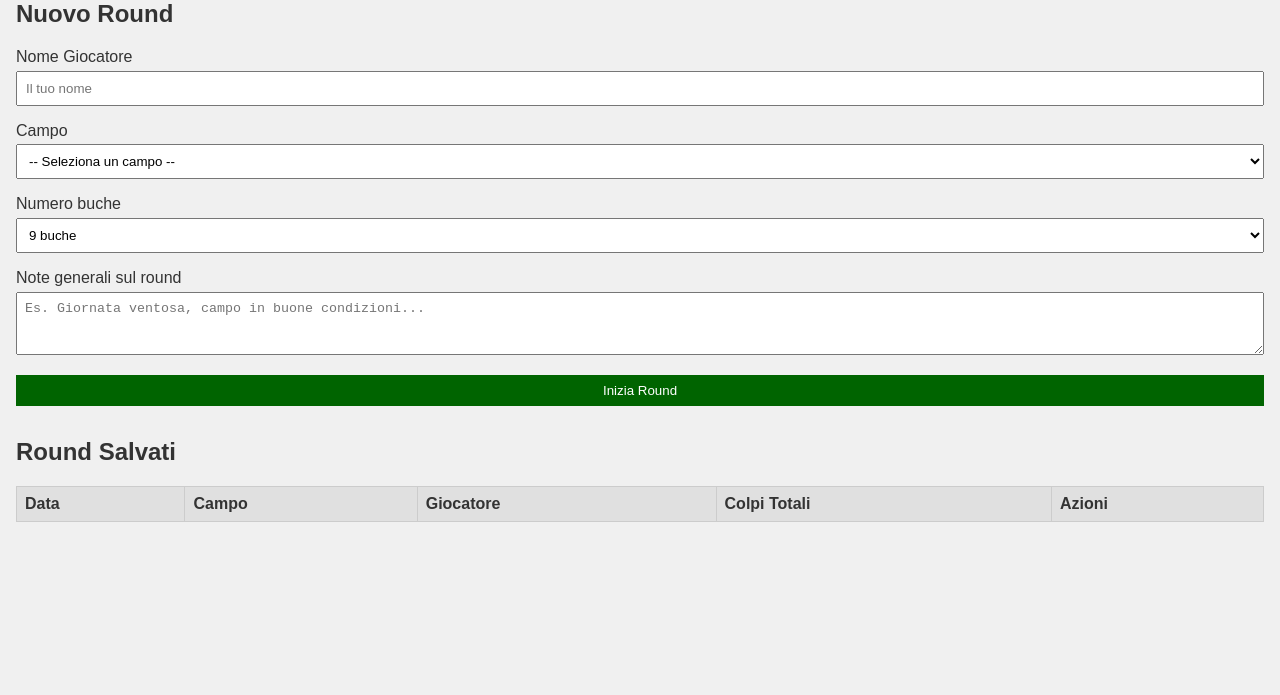
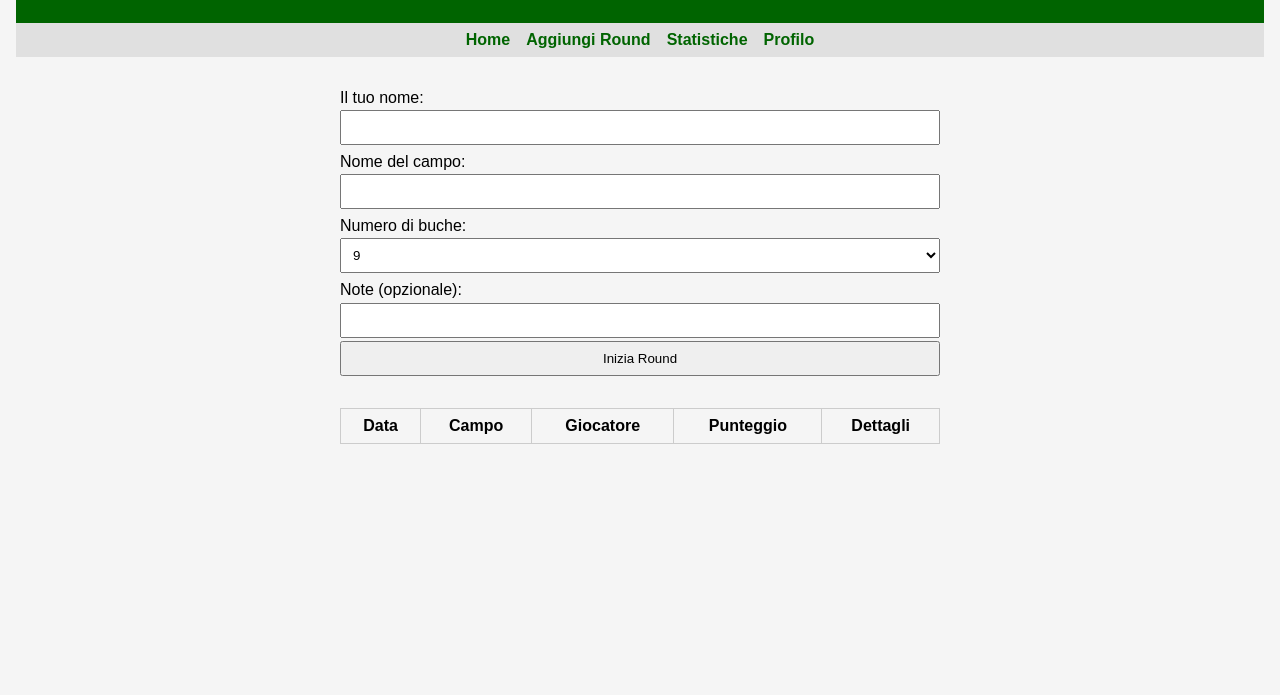
Before and after one commit to AkaiKoinzell/GolfCaddy, a plain HTML site: page index.html in a window 1280 px wide. Shown: the part 105-800 px from the top of the page. Drawn offline with Linux system fonts and the light colour scheme; no server answers.

Commit message:
Update index.html

```diff
--- a/index.html
+++ b/index.html
@@ -1,138 +1,137 @@
 <!DOCTYPE html>
 <html lang="en">
 <head>
-  <meta charset="UTF-8" />
-  <meta name="viewport" content="width=device-width, initial-scale=1.0" />
-  <title>Golf Tracker</title>
-  <link rel="icon" href="https://www.svgrepo.com/show/264687/golf.svg" type="image/svg+xml" />
+  <meta charset="UTF-8">
+  <meta name="viewport" content="width=device-width, initial-scale=1.0">
+  <title>Aggiungi Round - Golf Tracker</title>
   <style>
     body {
       font-family: sans-serif;
       margin: 0;
-      padding: 0;
-      background: #f0f0f0;
-      color: #333;
-    }
-    header, main {
       padding: 1rem;
+      background: #f5f5f5;
     }
     header {
-      background: #006400;
+      background-color: #006400;
       color: white;
+      padding: 1rem;
+      text-align: center;
     }
-    h1 {
-      margin: 0;
+    nav {
+      display: flex;
+      justify-content: center;
+      gap: 1rem;
+      background: #e0e0e0;
+      padding: 0.5rem;
+      margin-bottom: 2rem;
     }
-    section {
-      margin-bottom: 2rem;
+    nav a {
+      text-decoration: none;
+      color: #006400;
+      font-weight: bold;
+    }
+    h2 {
+      color: #006400;
+      margin-top: 1rem;
+    }
+    form, .round-inputs, table {
+      max-width: 600px;
+      margin: 0 auto;
     }
     label {
       display: block;
-      margin-top: 1rem;
+      margin-top: 0.5rem;
     }
-    input, select, button, textarea {
+    input, select, button {
       width: 100%;
       padding: 0.5rem;
-      margin-top: 0.3rem;
+      margin-top: 0.2rem;
       box-sizing: border-box;
     }
-    button {
-      background: #006400;
-      color: white;
-      border: none;
-      cursor: pointer;
-      margin-top: 1rem;
-    }
-    button:hover {
-      background: #228B22;
+    #hole-input {
+      display: none;
     }
     table {
       width: 100%;
       border-collapse: collapse;
-      margin-top: 1rem;
+      margin-top: 2rem;
     }
     th, td {
       border: 1px solid #ccc;
       padding: 0.5rem;
-      text-align: left;
-    }
-    th {
-      background: #e0e0e0;
+      text-align: center;
     }
   </style>
 </head>
 <body>
   <header>
-    <h1>Golf Tracker</h1>
+    <h1>Aggiungi Nuovo Round</h1>
   </header>
-  <main>
-    <section id="start-round">
-      <h2>Nuovo Round</h2>
-      <label for="player">Nome Giocatore</label>
-      <input type="text" id="player" placeholder="Il tuo nome" />
+  <nav>
+    <a href="home.html">Home</a>
+    <a href="index.html">Aggiungi Round</a>
+    <a href="stats.html">Statistiche</a>
+    <a href="profile.html">Profilo</a>
+  </nav>
 
-      <label for="course">Campo</label>
-      <select id="course">
-        <option value="">-- Seleziona un campo --</option>
-        <option value="roma_club">Roma Golf Club</option>
-        <option value="paradise_golf">Paradise Golf Resort</option>
+  <form id="start-round">
+    <label for="player">Il tuo nome:</label>
+    <input type="text" id="player" />
+
+    <label for="course">Nome del campo:</label>
+    <input type="text" id="course" />
+
+    <label for="holes">Numero di buche:</label>
+    <select id="holes">
+      <option value="9">9</option>
+      <option value="18">18</option>
     </select>
 
-      <label for="holes">Numero buche</label>
-      <select id="holes">
-        <option value="9">9 buche</option>
-        <option value="18">18 buche</option>
-      </select>
+    <label for="notes">Note (opzionale):</label>
+    <input type="text" id="notes" />
 
-      <label for="notes">Note generali sul round</label>
-      <textarea id="notes" rows="3" placeholder="Es. Giornata ventosa, campo in buone condizioni..."></textarea>
+    <button type="button" onclick="startRound()">Inizia Round</button>
+  </form>
 
-      <button onclick="startRound()">Inizia Round</button>
-    </section>
+  <div id="hole-input">
+    <h2>Buca <span id="hole-number">1</span></h2>
+    <label for="par">Par:</label>
+    <input type="number" id="par" />
 
-    <section id="hole-input" style="display:none;">
-      <h2>Inserisci Dati Buca <span id="hole-number">1</span></h2>
-      <label for="par">Par</label>
-      <input type="number" id="par" min="3" max="5" />
-
-      <label for="distance">Distanza (metri)</label>
+    <label for="distance">Distanza (metri):</label>
     <input type="number" id="distance" />
 
-      <label for="score">Colpi</label>
+    <label for="score">Colpi effettuati:</label>
     <input type="number" id="score" />
 
-      <label for="putts">Putt</label>
+    <label for="putts">Numero di putt:</label>
     <input type="number" id="putts" />
 
-      <label for="fairway">Fairway colpito</label>
+    <label for="fairway">Fairway colpito:</label>
     <select id="fairway">
       <option value="na">N/A</option>
       <option value="yes">Sì</option>
       <option value="no">No</option>
     </select>
 
-      <label for="penalties">Penalità</label>
-      <input type="number" id="penalties" min="0" />
+    <label for="penalties">Penalità:</label>
+    <input type="number" id="penalties" />
 
-      <button onclick="saveHole()">Salva e vai alla prossima</button>
-    </section>
+    <button type="button" onclick="saveHole()">Salva Buca</button>
+  </div>
 
-    <section id="rounds-list">
-      <h2>Round Salvati</h2>
   <table id="rounds-table">
     <thead>
       <tr>
         <th>Data</th>
         <th>Campo</th>
         <th>Giocatore</th>
-            <th>Colpi Totali</th>
-            <th>Azioni</th>
+        <th>Punteggio</th>
+        <th>Dettagli</th>
       </tr>
     </thead>
     <tbody></tbody>
   </table>
-    </section>
-  </main>
 
   <script type="module" src="app.js"></script>
 </body>
```
Lines whose indentation alone changed are shown as unchanged.
